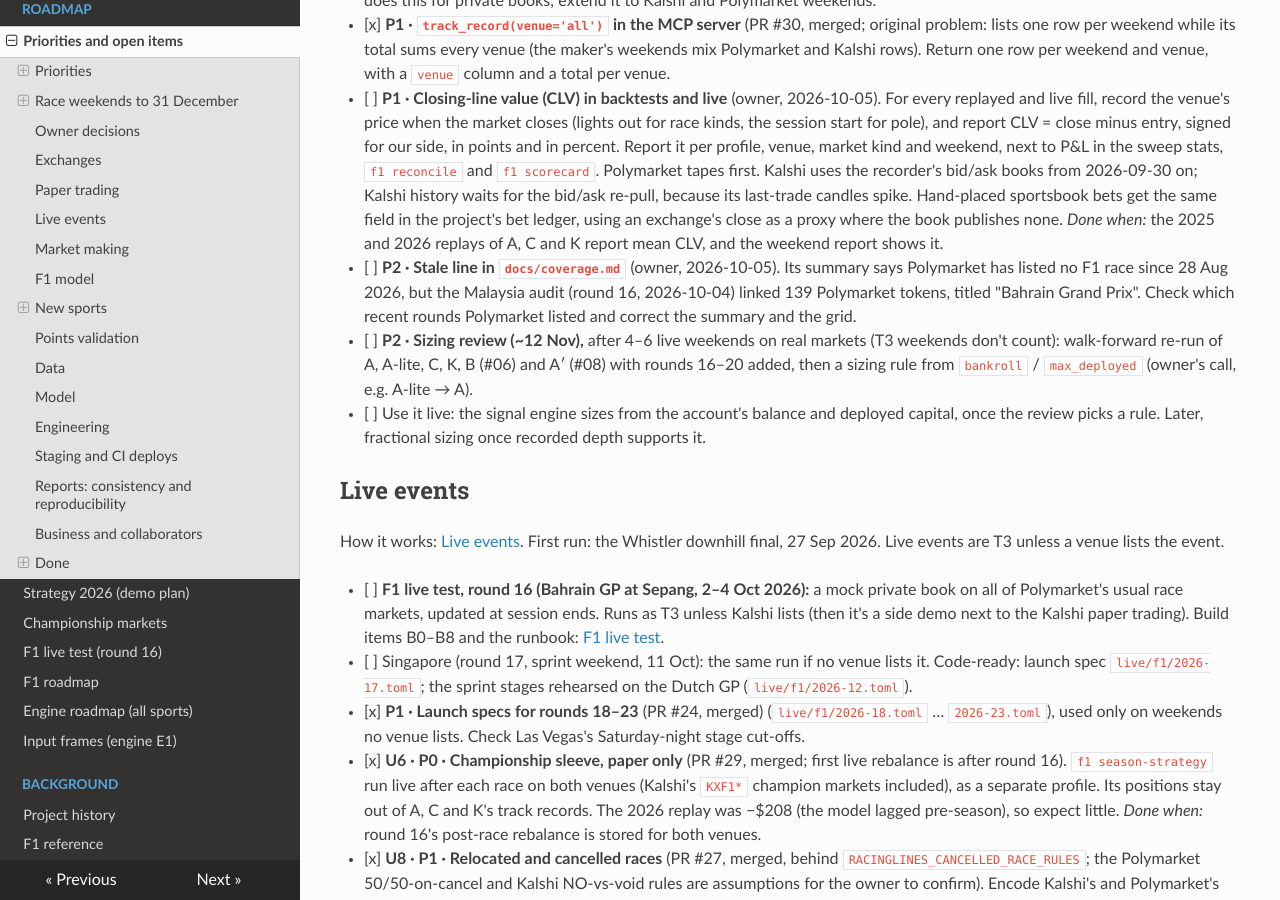
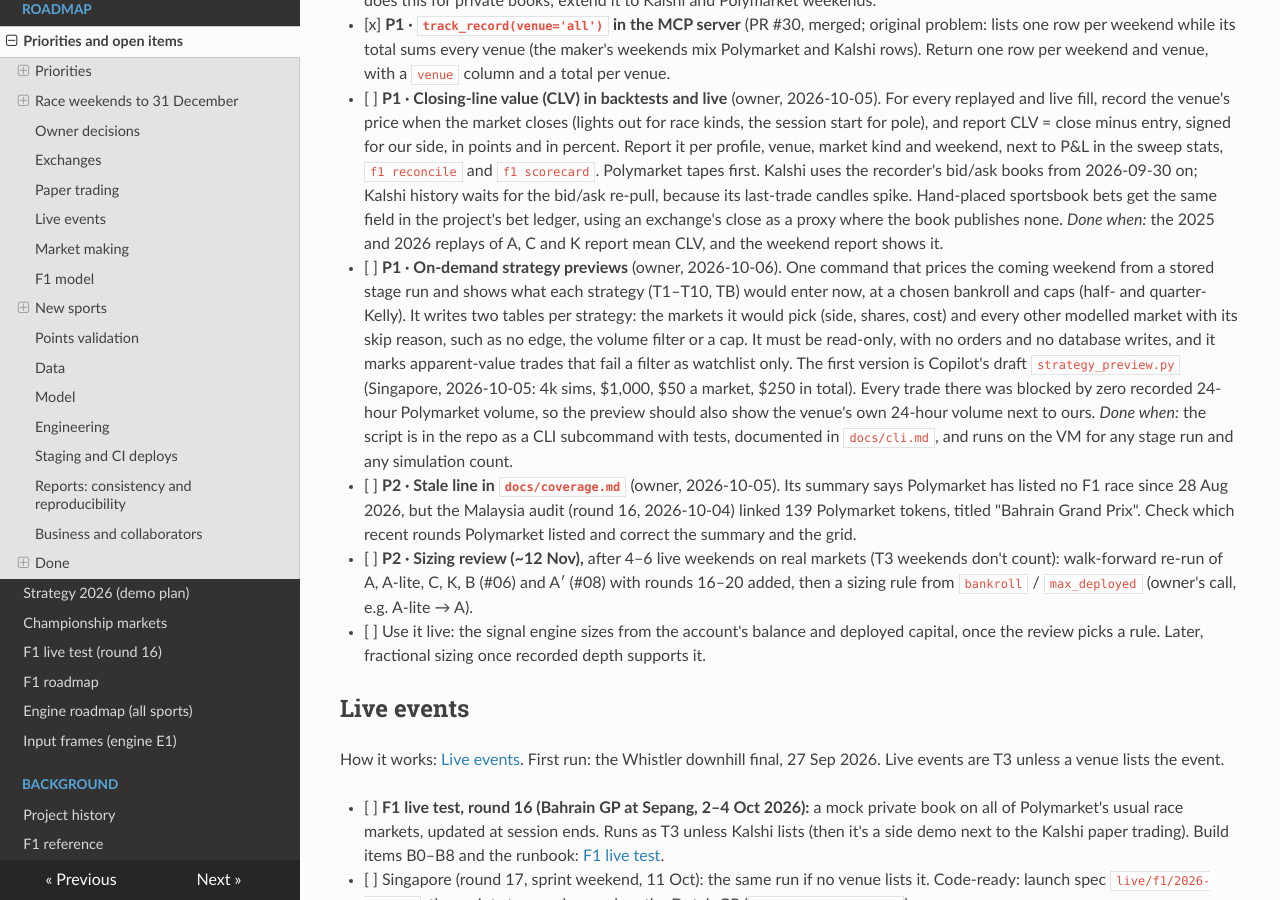
Before and after one commit to lalligagger/racinglines-public, an MkDocs documentation site: the page built from docs/todo.md, in a window 1280 px wide and 900 px high, scrolled down 7148 px. Built offline with MkDocs 1.6.1, drawn with Linux system fonts in a browser that asks for light colours; nearby versions of some CDN libraries.

Commit message:
[docs] Todo: on-demand strategy previews (owner, 2026-10-06)
Co-Authored-By: Claude Opus 5.5 <noreply@anthropic.com>
Claude-Session: https://claude.ai/code/session_01VEKkb8vmfNSxRppiPLE3BK

```diff
--- a/docs/todo.md
+++ b/docs/todo.md
@@ -279,6 +279,17 @@ how it works: [Paper trading](paper-trading.md). Recommendations and paper fills
       sportsbook bets get the same field in the project's bet ledger, using an exchange's close as a proxy
       where the book publishes none.
       *Done when:* the 2025 and 2026 replays of A, C and K report mean CLV, and the weekend report shows it.
+- [ ] **P1 · On-demand strategy previews** (owner, 2026-10-06). One command that prices the coming weekend
+      from a stored stage run and shows what each strategy (T1–T10, TB) would enter now, at a chosen bankroll
+      and caps (half- and quarter-Kelly). It writes two tables per strategy: the markets it would pick (side,
+      shares, cost) and every other modelled market with its skip reason, such as no edge, the volume
+      filter or a cap. It must be read-only, with no orders and no database writes, and it marks
+      apparent-value trades that fail a filter as watchlist only. The first version is Copilot's draft
+      `strategy_preview.py` (Singapore, 2026-10-05: 4k sims, $1,000, $50 a market, $250 in total). Every
+      trade there was blocked by zero recorded 24-hour Polymarket volume, so the preview should also show
+      the venue's own 24-hour volume next to ours.
+      *Done when:* the script is in the repo as a CLI subcommand with tests, documented in `docs/cli.md`,
+      and runs on the VM for any stage run and any simulation count.
 - [ ] **P2 · Stale line in `docs/coverage.md`** (owner, 2026-10-05). Its summary says Polymarket has listed no F1
       race since 28 Aug 2026, but the Malaysia audit (round 16, 2026-10-04) linked 139 Polymarket tokens, titled
       "Bahrain Grand Prix". Check which recent rounds Polymarket listed and correct the summary and the grid.
```
